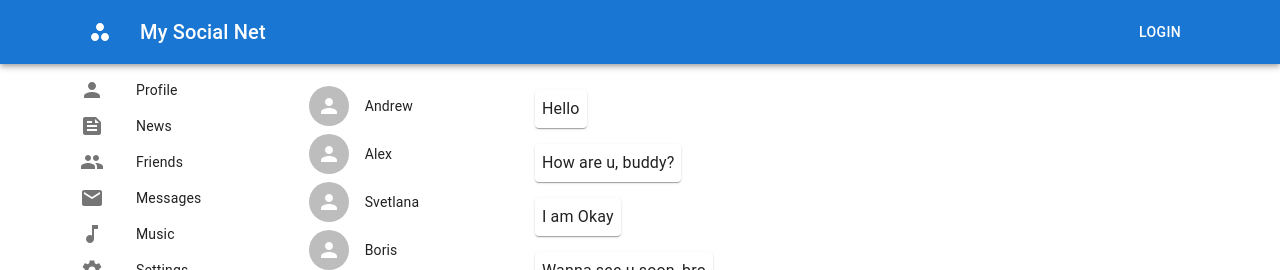
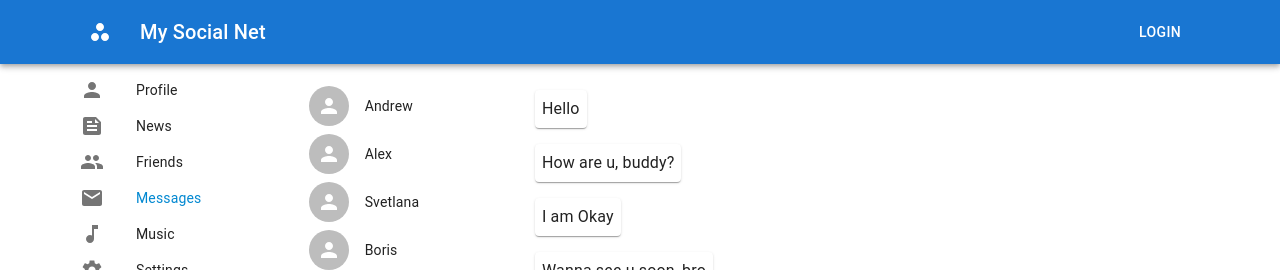
Before and after one commit to SergTemnikov/social, a React (Create React App) app: page /dialogs in a window 1280 px wide. Shown: the top 270 px of the page. Built offline with nearby package versions, Linux system fonts and the light colour scheme.

Commit message:
Added active class to Navbar Item

```diff
--- a/src/components/App/App.js
+++ b/src/components/App/App.js
@@ -2,6 +2,7 @@ import React from 'react'
 import CssBaseline from '@mui/material/CssBaseline';
 import Header from '../Header/Header';
 import ContentWrapper from '../ContentWrapper/ContentWapper';
+import './../../css/theme.css'
 
 const App = () => {
   return (
--- a/src/components/Navbar/Navbar.jsx
+++ b/src/components/Navbar/Navbar.jsx
@@ -17,6 +17,8 @@ const navbarItems = [
   {id: 6, title: 'Settings', icon: <SettingsIcon />, path: '/settings'}
 ]
 
+const activeClass = {color: 'red'}
+
 const Navbar = () => {
   return (
     <nav aria-label="main mailbox folders">
--- a/src/components/UI/NavbarItem/NavbarItem.jsx
+++ b/src/components/UI/NavbarItem/NavbarItem.jsx
@@ -2,9 +2,16 @@ import React from 'react'
 import { ListItem, ListItemIcon, ListItemButton, ListItemText } from '@mui/material';
 import { NavLink } from 'react-router-dom';
 
+let activeStyle = {
+  color: "#0288d1"
+}
+
 const NavbarItem = ({ icon, title, link }) => {
   return (
-    <NavLink to={link} style={{textDecoration: 'none', color: 'inherit'}}>
+    <NavLink
+      to={link}
+      style={({ isActive }) => isActive ? activeStyle : undefined}
+    >
       <ListItem disablePadding dense>
         <ListItemButton>
           <ListItemIcon>
--- /dev/null
+++ b/src/css/theme.css
@@ -0,0 +1,4 @@
+a {
+  text-decoration: none;
+  color: inherit
+}
```
Also changed, not shown: src/css/theme.js (deleted, +0 -9 lines).
